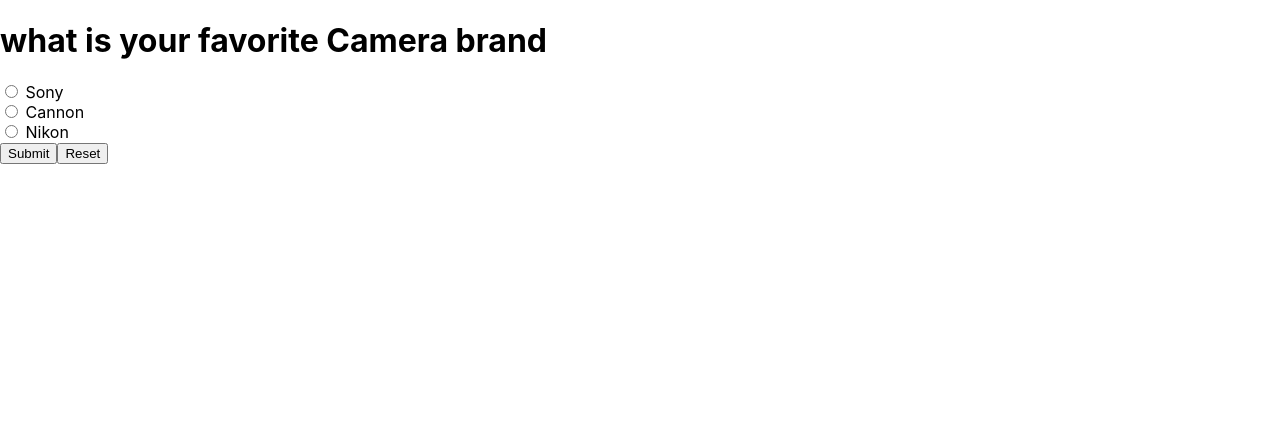
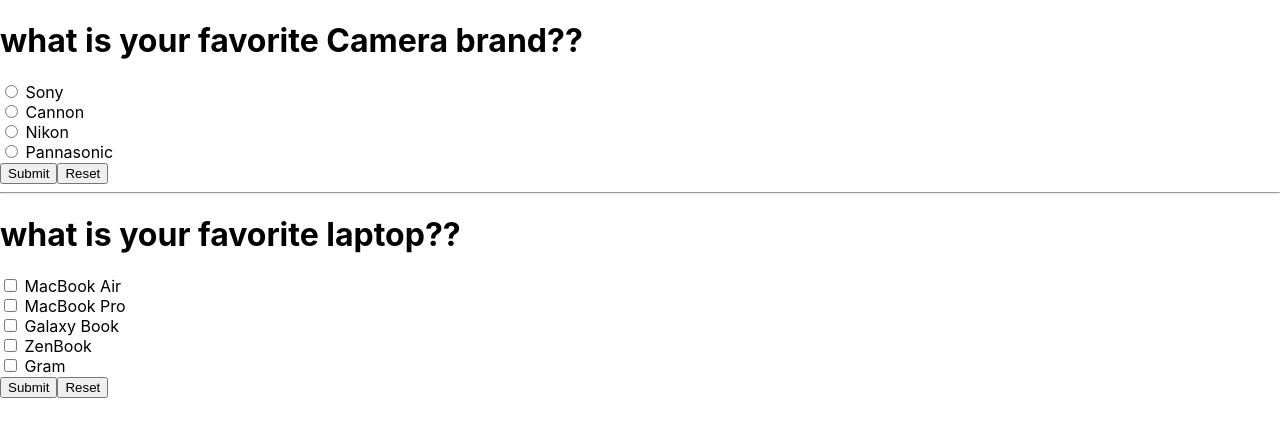
Before and after one commit to bigveloper/form, a React (Create React App) app: page / in a window 1280 px wide. Shown: the top 436 px of the page. Built offline with nearby package versions, Linux system fonts and the light colour scheme.

Commit message:
checkbox

```diff
--- a/src/App.js
+++ b/src/App.js
@@ -11,10 +11,20 @@
 
     return (
         <form>
-            <h1> what is your favorite Camera brand</h1>
+            <h1> what is your favorite Camera brand??</h1>
             <input type="radio" name="camera" value="Sony" onChange={onChange} /> Sony <br />
             <input type="radio" name="camera" value="Cannon" onChange={onChange} /> Cannon <br />
             <input type="radio" name="camera" value="Nikon" onChange={onChange} /> Nikon <br />
+            <input type="radio" name="camera" value="Pannasonic" onChange={onChange} /> Pannasonic <br />
+            <input type="submit" />
+            <input type="reset" />
+            <hr />
+            <h1>what is your favorite laptop??</h1>
+            <input type="checkbox" name="laptop" value="MacBookAir" onChange={onChange} /> MacBook Air <br />
+            <input type="checkbox" name="laptop" value="MacBookPro" onChange={onChange} /> MacBook Pro <br />
+            <input type="checkbox" name="laptop" value="GalaxyBook" onChange={onChange} /> Galaxy Book <br />
+            <input type="checkbox" name="laptop" value="ZenBook" onChange={onChange} /> ZenBook <br />
+            <input type="checkbox" name="laptop" value="Gram" onChange={onChange} /> Gram <br />
             <input type="submit" />
             <input type="reset" />
         </form>
```
